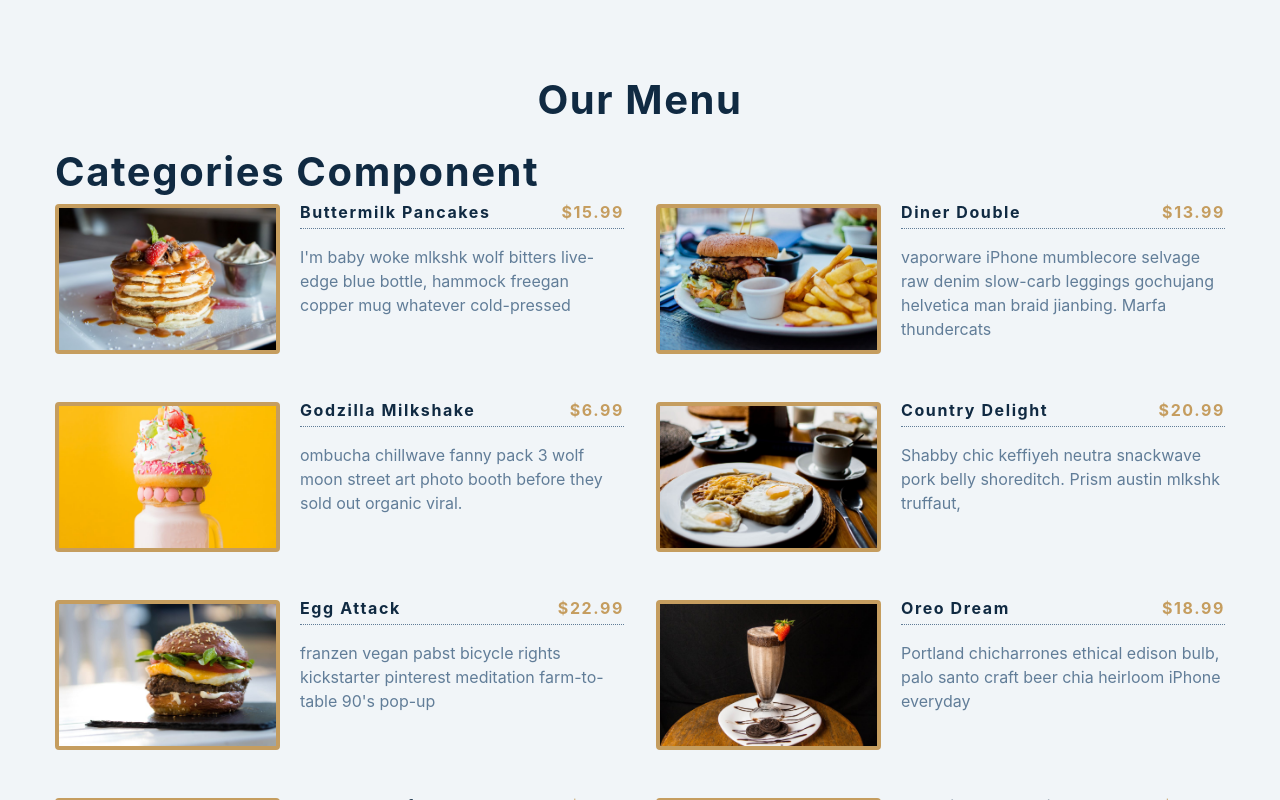
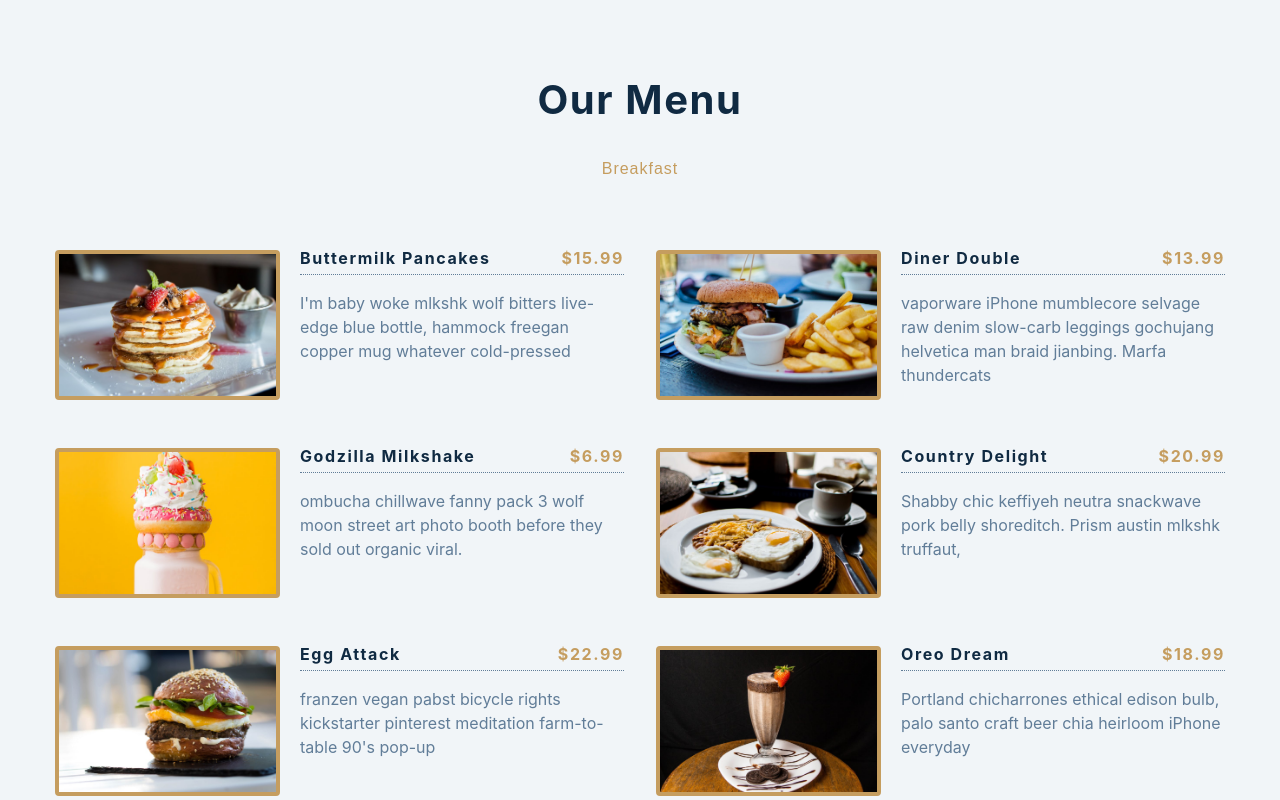
Before and after one commit to zainabturkmen/React-Projects, a React (Create React App) app in the folder react-projects-master/05-menu/setup/: page / in a window 1280 px wide. Shown: the top 800 px of the page. Built offline with nearby package versions, Linux system fonts and the light colour scheme; the HTML template or start-up script is replaced by a standard one.

Commit message:
removing folder

```diff
--- a/react-projects-master/05-menu/setup/src/App.js
+++ b/react-projects-master/05-menu/setup/src/App.js
@@ -6,6 +6,14 @@
 function App() {
   const [menuItems, setMenuItems] = useState(items);
   const [categories, setCategories] = useState([]);
+
+  const filterItems = (category) => {
+    if(category === "all"){
+
+    }
+    const newItems = items.filter((item) => item.category === category);
+    setMenuItems(newItems);
+  };
   return (
     <main>
       <section className="menu section">
@@ -13,7 +21,7 @@
           <h2>our menu</h2>
           <div className="undersline"></div>
         </div>
-        <Categories />
+        <Categories filterItems={filterItems} />
         <Menu items={menuItems} />
       </section>
     </main>
--- a/react-projects-master/05-menu/setup/src/Categories.js
+++ b/react-projects-master/05-menu/setup/src/Categories.js
@@ -1,7 +1,13 @@
-import React from 'react';
+import React from "react";
 
-const Categories = () => {
-  return <h2>categories component</h2>;
+const Categories = ({ filterItems }) => {
+  return (
+    <div className="btn-container">
+      <button className="filter-btn" onClick={() => filterItems("breakfast")}>
+        breakfast
+      </button>
+    </div>
+  );
 };
 
 export default Categories;
```
